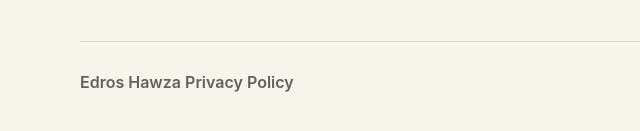
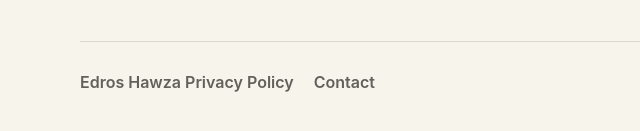
Before and after one commit to Sumerovia/sumerovia.github.io, a plain HTML site: page index.html in a window 1280 px wide. Shown: the part 413-544 px from the top of the page, 0-640 px from the left. Drawn offline with Linux system fonts and the light colour scheme.

Commit message:
Add Contact link to Sumerovia homepage footer

```diff
--- a/index.html
+++ b/index.html
@@ -51,8 +51,9 @@
   </main>
 
   <footer>
-    <nav aria-label="Privacy">
+    <nav aria-label="Footer links">
       <a href="/edroshawza/privacy/">Edros Hawza Privacy Policy</a>
+      <a href="mailto:sumerovia@gmail.com">Contact</a>
     </nav>
   </footer>
 </body>
```
